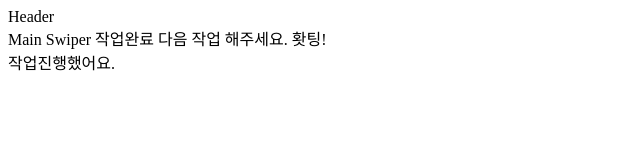
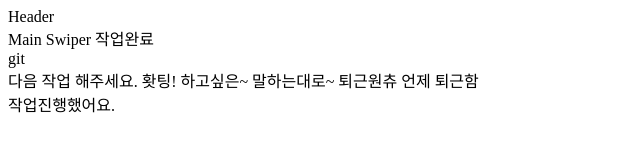
Before and after one commit to tarolong2/web, a plain HTML site: page index.html in a window 1280 px wide. Shown: the whole page, without its empty margins (0-640 px from the left). Drawn offline with Linux system fonts and the light colour scheme.

```diff
--- a/index.html
+++ b/index.html
@@ -12,7 +12,12 @@
     <div class="main">
       Main
       Swiper 작업완료
+      <div class="visual">git</div>
       다음 작업 해주세요. 홧팅!
+      하고싶은~
+      말하는대로~
+      퇴근원츄
+      언제 퇴근함
     </div>
     <footer>작업진행했어요.</footer>
   </div>
```
